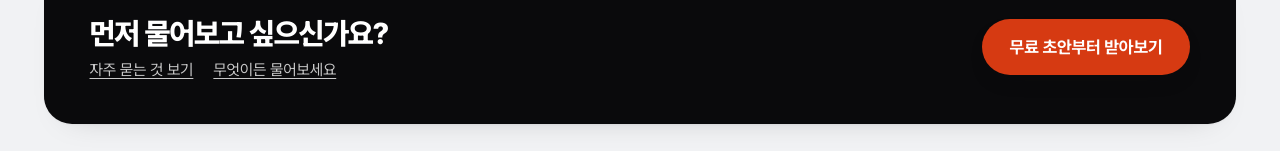
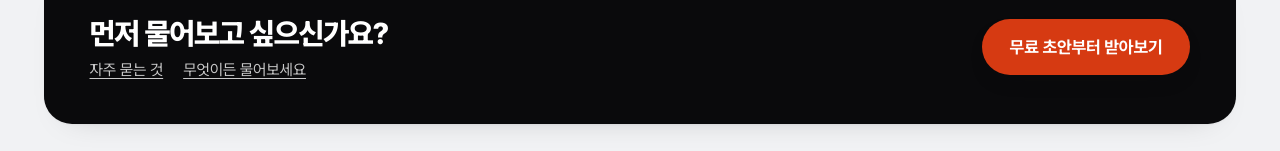
Before and after one commit to ssunie2/korea-travel-consulting, a Next.js app: page /mohallae in a window 1280 px wide. Shown: the part 3203-3354 px from the top of the page. Built offline with nearby package versions, Linux system fonts and the light colour scheme.

Commit message:
맨 아래 '자주 묻는 것 보기' → '자주 묻는 것' (써니 2026-11-14)
영어도 같은 뜻으로 맞춤: Read the FAQ → FAQ

Co-Authored-By: Claude Opus 5.5 <noreply@anthropic.com>
Claude-Session: https://claude.ai/code/session_01CK9SJJKhQ5fY79STu7o9vx

```diff
--- a/app/mohallae/content.ts
+++ b/app/mohallae/content.ts
@@ -393,7 +393,7 @@ export const plans = {
 
 export const ask = {
   question: { ko: "먼저 물어보고 싶으신가요?", en: "Rather just ask a question first?" },
-  faq: { ko: "자주 묻는 것 보기", en: "Read the FAQ" },
+  faq: { ko: "자주 묻는 것", en: "FAQ" },
   contact: { ko: "무엇이든 물어보세요", en: "Ask us anything" },
   cta: { ko: "무료 초안부터 받아보기", en: "Start with the free draft" },
 };
```
